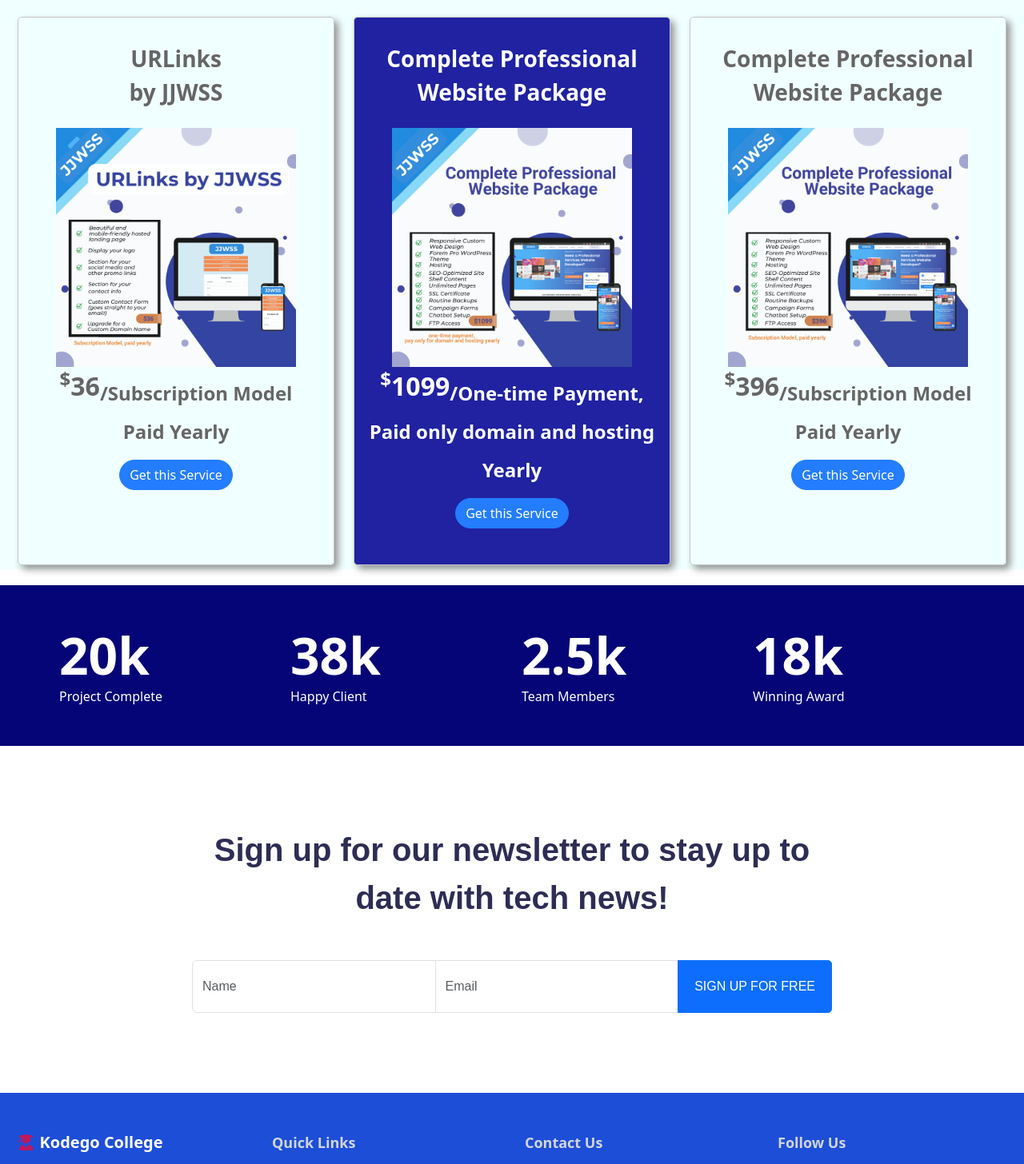
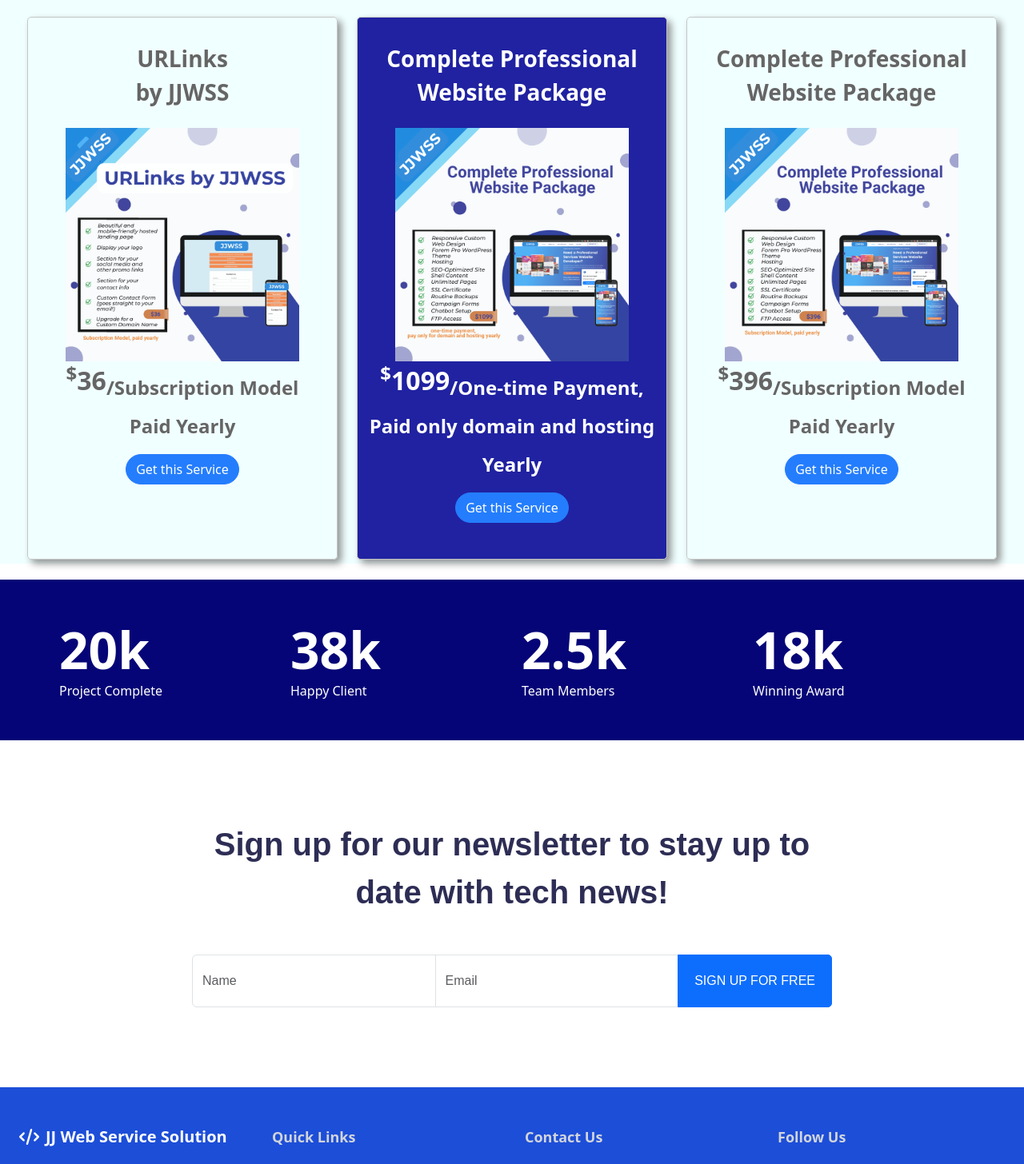
Before and after one commit to JohnJayvee/reactMP, a React (Vite) app: page / in a window 1280 px wide. Shown: the part 1330-2786 px from the top of the page at 80% size. Built offline with nearby package versions, Linux system fonts and the light colour scheme.

Commit message:
Add Web Package and Newslettter section

```diff
--- a/src/components/Footer.jsx
+++ b/src/components/Footer.jsx
@@ -1,7 +1,7 @@
 import React from 'react';
 import { FontAwesomeIcon } from '@fortawesome/react-fontawesome';
 import { faFacebook, faInstagram, faLinkedin, faTwitter } from '@fortawesome/free-brands-svg-icons';
-import { faEnvelope, faLocationDot, faPhone, faUserGraduate } from '@fortawesome/free-solid-svg-icons';
+import { faCode, faEnvelope, faLocationDot, faPhone, faUserGraduate } from '@fortawesome/free-solid-svg-icons';
 
 const Footer = () => {
     return (
@@ -11,7 +11,7 @@
                     {/* Logo and About */}
                     <div className='mb-8 md:col-span-2 lg:col-span-1 flex flex-col items-center md:items-start'>
                         <a href='/' className='text-white font-bold text-xl flex items-center'>
-                            <FontAwesomeIcon className='text-pink-700 mr-2' icon={faUserGraduate} /> Kodego College
+                            <FontAwesomeIcon className='text-white-700 mr-2' icon={faCode} /> JJ Web Service Solution
                         </a>
                         <p className='mt-4 text-md text-center md:text-left'>
                             We’d love to hear from you! Whether you have questions about our services, need to schedule an appointment, or simply want to learn more about how we can help your furry friend, our team is here to assist you.
--- a/src/components/Header.jsx
+++ b/src/components/Header.jsx
@@ -13,7 +13,7 @@
                     <div className='flex items-center'>
                         {/* Logo or site title */}
                         <a href='#' className='text-white text-2xl font-semibold'>
-                            <FontAwesomeIcon className='text-pink-700' icon={faCode} /> JJ Web Service Solution
+                            <FontAwesomeIcon className='text-white-700' icon={faCode} /> JJ Web Service Solution
                         </a>
                     </div>
                     {/* Mobile menu button */}
--- a/src/components/SectionWebPackage.jsx
+++ b/src/components/SectionWebPackage.jsx
@@ -9,6 +9,7 @@
             <h1 className="display-2 fw-bolder container-padder">Web Development Packages</h1>
             <p className='fw-bold fs-4'>Based on market demand, we have created 3 packages<br/> that will
             cover all your business needs .</p><br/>
+            <div className='container'>
                 <div className="row">
                     <div className="col-md-4">
                         <div className='p-box h-100'>
@@ -39,6 +40,7 @@
                     </div>
                 </div>
             </div>
+        </div>
 
         </>
     )
```
Also changed, not shown: 1 other file (tests, documents, lock files or other folders). Lines whose indentation alone changed are shown as unchanged.
